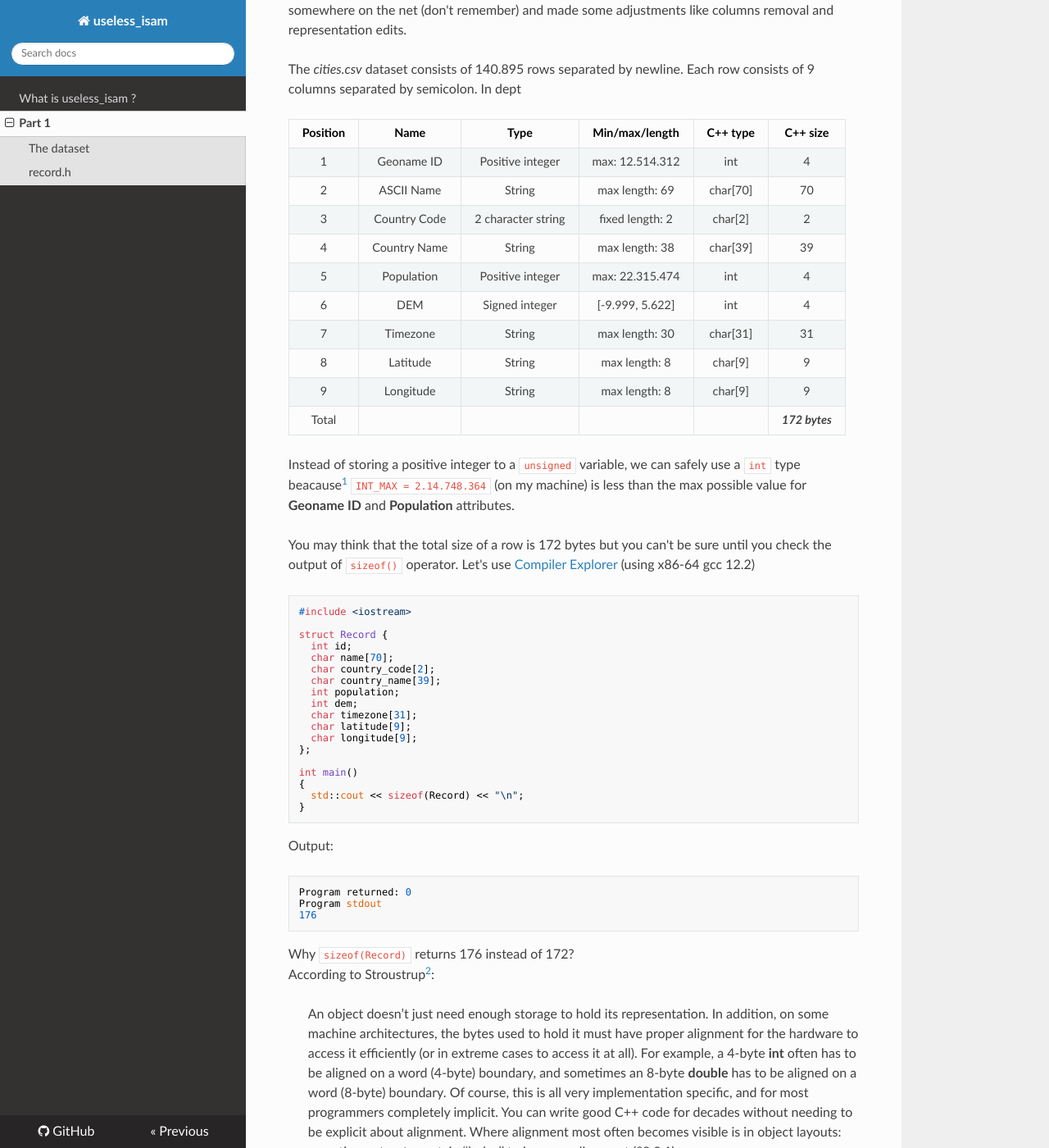
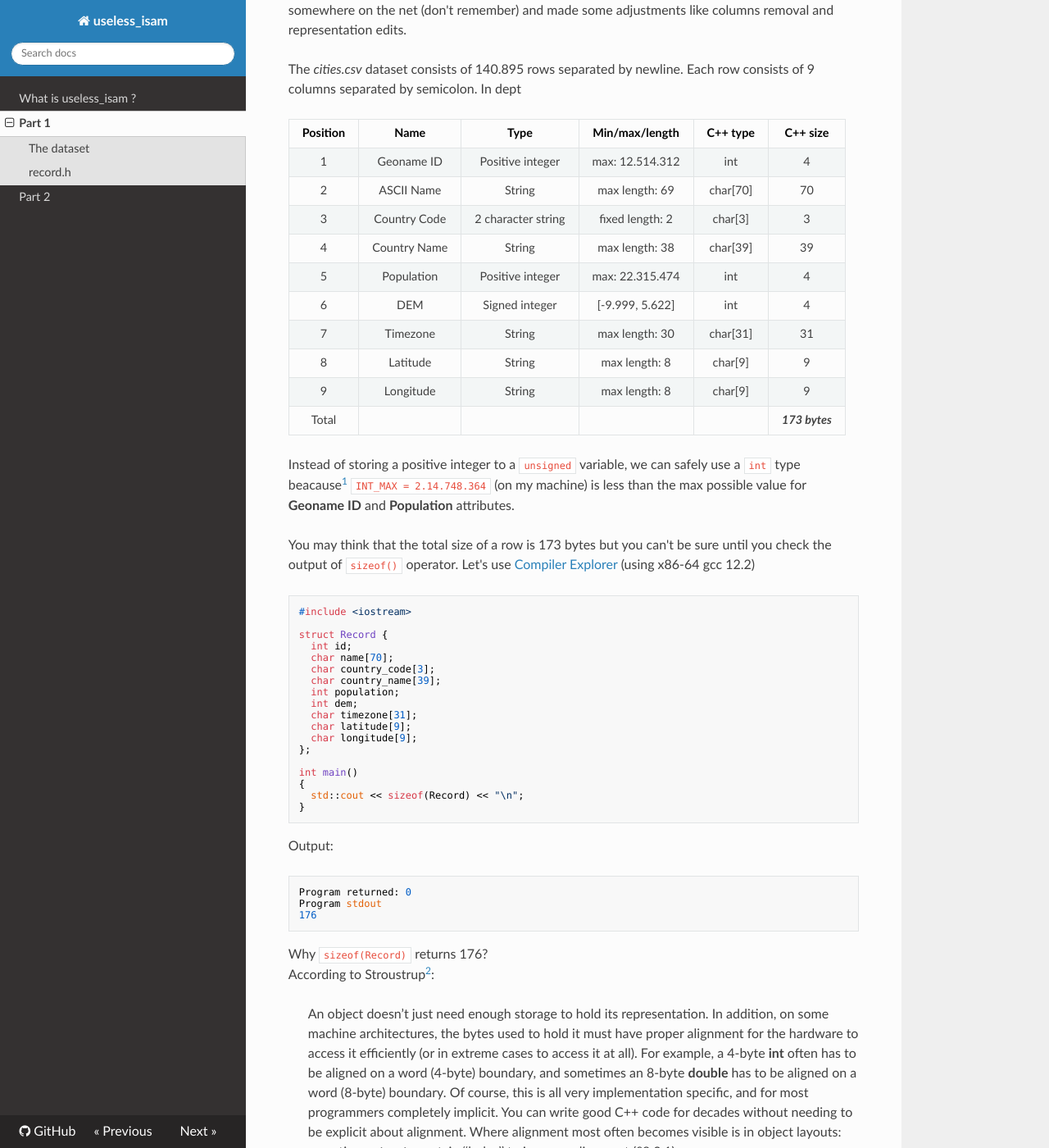
Before and after one commit to JohnHop/useless_isam, an MkDocs documentation site: the page built from docs/part1.md, in a window 1280 px wide and 1400 px high, scrolled down 287 px. Shown: the whole window at 82% size. Built offline with MkDocs 1.6.1, drawn with Linux system fonts in a browser that asks for light colours; nearby versions of some CDN libraries; some of the changed text lies outside the part shown.

Commit message:
+part2.md, correzioni, migliorato csv2bin.cpp

````diff
--- a/docs/part1.md
+++ b/docs/part1.md
@@ -12,18 +12,18 @@ The _cities.csv_ dataset consists of 140.895 rows separated by newline. Each row
 |:------------:|:------------:|:------------------:|:------------------:|:------------:|:---------------:|
 |       1      |  Geoname ID  |  Positive integer  |   max: 12.514.312  |      int     |        4        |
 |       2      |  ASCII Name  |       String       |   max length: 69   |   char[70]   |        70       |
-|       3      | Country Code | 2 character string |   fixed length: 2  |    char[2]   |        2        |
+|       3      | Country Code | 2 character string |   fixed length: 2  |    char[3]   |        3        |
 |       4      | Country Name |       String       |   max length: 38   |   char[39]   |        39       |
 |       5      |  Population  |  Positive integer  |   max: 22.315.474  |      int     |        4        |
 |       6      |      DEM     |   Signed integer   |   [-9.999, 5.622]  |      int     |        4        |
 |       7      |   Timezone   |       String       |   max length: 30   |   char[31]   |        31       |
 |       8      |   Latitude   |       String       |    max length: 8   |    char[9]   |        9        |
 |       9      |   Longitude  |       String       |    max length: 8   |    char[9]   |        9        |
-|     Total    |              |                    |                    |              | **_172 bytes_** |
+|     Total    |              |                    |                    |              | **_173 bytes_** |
 
 Instead of storing a positive integer to a `unsigned` variable, we can safely use a `int` type beacause[^1] `INT_MAX = 2.14.748.364` (on my machine) is less than the max possible value for **Geoname ID** and **Population** attributes.
 
-You may think that the total size of a row is 172 bytes but you can't be sure until you check the output of `sizeof()` operator. Let's use [Compiler Explorer](https://godbolt.org/) (using x86-64 gcc 12.2)
+You may think that the total size of a row is 173 bytes but you can't be sure until you check the output of `sizeof()` operator. Let's use [Compiler Explorer](https://godbolt.org/) (using x86-64 gcc 12.2)
 
 ```C++
 #include <iostream>
@@ -31,7 +31,7 @@ You may think that the total size of a row is 172 bytes but you can't be sure un
 struct Record {
   int id;
   char name[70];
-  char country_code[2];
+  char country_code[3];
   char country_name[39];
   int population;
   int dem;
@@ -54,7 +54,7 @@ Program stdout
 176
 ```
 
-Why `sizeof(Record)` returns 176 instead of 172?<br>
+Why `sizeof(Record)` returns 176?<br>
 According to Stroustrup[^2]:
 
 > An object doesn’t just need enough storage to hold its representation. In addition, on some machine architectures, the bytes used to hold it must have proper alignment for the hardware to access it efficiently (or in extreme cases to access it at all). For example, a 4-byte **int** often has to be aligned on a word (4-byte) boundary, and sometimes an 8-byte **double** has to be aligned on a word (8-byte) boundary. Of course, this is all very implementation specific, and for most programmers
@@ -78,7 +78,7 @@ Now we can discuss some code. Let's take a look at [record.h](https://github.com
 struct Record {
   int id;
   char name[70];
-  char country_code[2];
+  char country_code[3];
   char country_name[39];
   int population;
   int dem;
@@ -101,7 +101,7 @@ Record::Record(const Record& copy):
   dem{copy.dem}
 {
   strcpy(name, copy.name);
-  strncpy(country_code, copy.country_code, 2);
+  strcpy(country_code, copy.country_code);
   strcpy(country_name, copy.country_name);
   strcpy(timezone, copy.timezone);
   strcpy(latitude, copy.latitude);
@@ -112,7 +112,7 @@ Record& Record::operator=(const Record& copy) {
   if(this != &copy) { //Protection againts self-assignment
     id = copy.id;
     strcpy(name, copy.name);
-    strncpy(country_code, copy.country_code, 2);
+    strcpy(country_code, copy.country_code);
     strcpy(country_name, copy.country_name);
     population = copy.population;
     dem = copy.dem;
@@ -125,7 +125,7 @@ Record& Record::operator=(const Record& copy) {
 }
 ```
 
-No need to define a custom **default constructor**. The one generated by the compiler is fine. But since we defined a custom copy constructor, the generation of default constructor is suppressed. So we need to get it back using `=default`. Remember that you can possibly initialize the **struct** using the **{}** notation.<br>
+No need to define a custom **default constructor**. The one generated by the compiler is fine. But since we defined a custom copy constructor, the generation of default constructor is suppressed. So we need to get it back using `=default`. Remember that you can possibly initialize the **struct** using the `{}` notation.<br>
 A summary about default operations generation rules can be found at the [Marius Bancila's Blog](https://mariusbancila.ro/blog/2018/07/26/cpp-special-member-function-rules/).
 
 [^1]: <https://en.cppreference.com/w/cpp/types/climits>
````
Also changed, not shown: docs/part2.md (added, +153 -0 lines), 3 other files.
